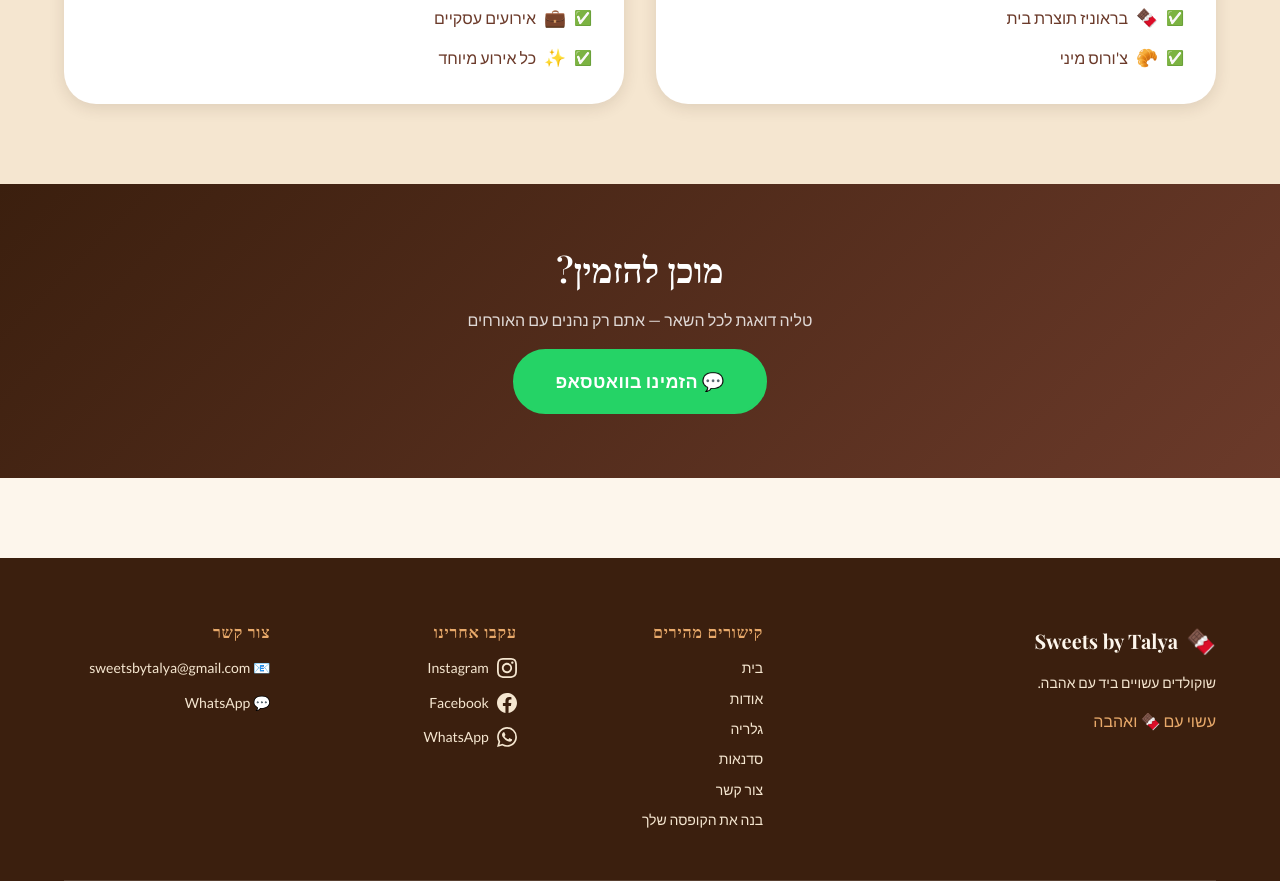
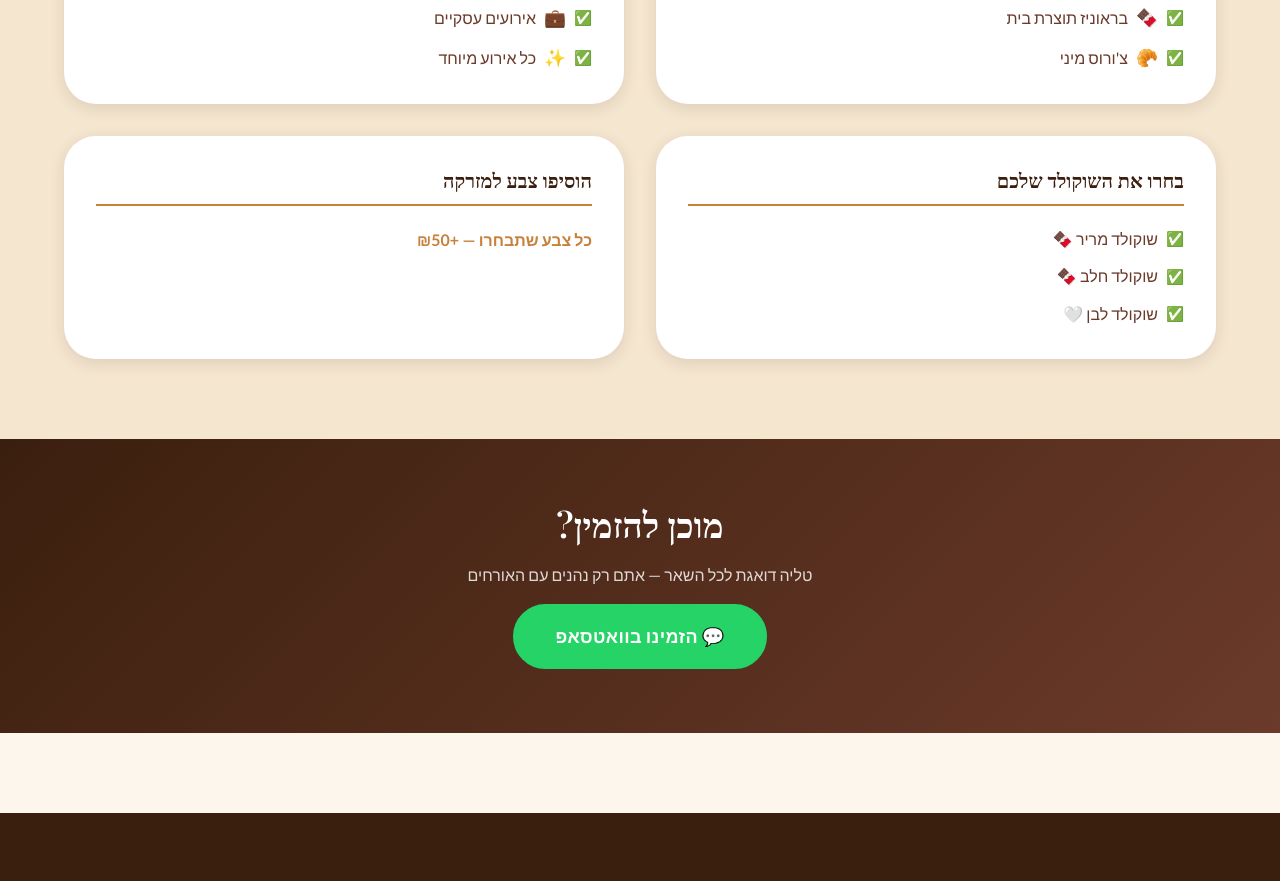
Before and after one commit to GuyAfik/SweetsByTalya, a React (Vite) app: page /fountain in a window 1280 px wide. Shown: the part 1640-2521 px from the top of the page. Built offline with nearby package versions, Linux system fonts and the light colour scheme; no server answers; a web font is replaced by a local one.

Commit message:
feat: fountain chocolate type selection + color add-on (+₪50)

```diff
--- a/public/locales/en/translation.json
+++ b/public/locales/en/translation.json
@@ -495,6 +495,12 @@
     "occasion_4": "Any special occasion",
     "cta": "Book via WhatsApp",
     "price_label": "₪1,000 for 20–30 guests",
+    "chocolate_type_title": "Choose your chocolate",
+    "chocolate_dark": "Dark Chocolate 🍫",
+    "chocolate_milk": "Milk Chocolate 🍫",
+    "chocolate_white": "White Chocolate 🤍",
+    "color_addon_title": "Add a color to the fountain",
+    "color_addon_desc": "Any color you choose — +₪50",
     "full_service_note": "Talya handles everything — you just enjoy with your guests",
     "page_title": "Chocolate Fountain Hospitality",
     "page_subtitle": "A sweet experience that flows",
--- a/public/locales/he/translation.json
+++ b/public/locales/he/translation.json
@@ -495,6 +495,12 @@
     "occasion_4": "כל אירוע מיוחד",
     "cta": "הזמינו בוואטסאפ",
     "price_label": "₪1,000 ל-20–30 אורחים",
+    "chocolate_type_title": "בחרו את השוקולד שלכם",
+    "chocolate_dark": "שוקולד מריר 🍫",
+    "chocolate_milk": "שוקולד חלב 🍫",
+    "chocolate_white": "שוקולד לבן 🤍",
+    "color_addon_title": "הוסיפו צבע למזרקה",
+    "color_addon_desc": "כל צבע שתבחרו — +₪50",
     "full_service_note": "טליה דואגת לכל השאר — אתם רק נהנים עם האורחים",
     "page_title": "הכנסת אורחים עם מזרקת שוקולד",
     "page_subtitle": "חוויה מתוקה שזורמת",
--- a/public/locales/pt/translation.json
+++ b/public/locales/pt/translation.json
@@ -495,6 +495,12 @@
     "occasion_4": "Qualquer ocasião especial",
     "cta": "Reservar pelo WhatsApp",
     "price_label": "₪1.000 para 20–30 convidados",
+    "chocolate_type_title": "Escolha o seu chocolate",
+    "chocolate_dark": "Chocolate Amargo 🍫",
+    "chocolate_milk": "Chocolate ao Leite 🍫",
+    "chocolate_white": "Chocolate Branco 🤍",
+    "color_addon_title": "Adicione uma cor à fonte",
+    "color_addon_desc": "Qualquer cor que você escolher — +₪50",
     "full_service_note": "Talya cuida de tudo — você só aproveita com seus convidados",
     "page_title": "Hospitalidade com Fonte de Chocolate",
     "page_subtitle": "Uma experiência doce que flui",
--- a/src/data/offerings.js
+++ b/src/data/offerings.js
@@ -146,8 +146,10 @@ ${t('fountain.offer_desc')}
 Includes: ${includes}.
 Perfect for: ${occasions}.
 Pricing: ₪1,000 for 20–30 guests. Price covers the full event service.
+Chocolate type: customers choose one — Dark Chocolate, Milk Chocolate, or White Chocolate.
+Color add-on: any color can be added to the fountain for an additional ₪50.
 Full service: Talya handles everything — setup, fresh dipping treats, service during the event, and cleanup. You just enjoy with your guests.
-Where to book: the "Chocolate Fountain" page (Hebrew: "מזרקת שוקולד") or WhatsApp with event date, guest count, and location.`
+Where to book: the "Chocolate Fountain" page (Hebrew: "מזרקת שוקולד") or WhatsApp with event date, guest count, chocolate type, and whether they want a color add-on.`
 }
 
 // ── Section: Retail menu ─────────────────────────────────────────────────────
--- a/src/pages/ChocolateFountain.css
+++ b/src/pages/ChocolateFountain.css
@@ -180,6 +180,13 @@
   flex-shrink: 0;
 }
 
+.fountain-details__addon-desc {
+  font-size: var(--text-base, 1rem);
+  color: var(--color-caramel, #C8860A);
+  font-weight: 600;
+  margin: 0;
+}
+
 /* ── CTA Banner ─────────────────────────────────────────────── */
 .fountain-cta-banner {
   background: linear-gradient(135deg, var(--color-chocolate-dark, #3B1F0E) 0%, var(--color-chocolate-mid, #5C3317) 100%);
--- a/src/pages/ChocolateFountain.jsx
+++ b/src/pages/ChocolateFountain.jsx
@@ -91,6 +91,29 @@ export default function ChocolateFountain() {
               </ul>
             </div>
 
+            <div className="fountain-details__card">
+              <h3 className="fountain-details__card-title">{t('fountain.chocolate_type_title')}</h3>
+              <ul className="fountain-details__list">
+                <li className="fountain-details__list-item">
+                  <span className="fountain-details__check">✅</span>
+                  {t('fountain.chocolate_dark')}
+                </li>
+                <li className="fountain-details__list-item">
+                  <span className="fountain-details__check">✅</span>
+                  {t('fountain.chocolate_milk')}
+                </li>
+                <li className="fountain-details__list-item">
+                  <span className="fountain-details__check">✅</span>
+                  {t('fountain.chocolate_white')}
+                </li>
+              </ul>
+            </div>
+
+            <div className="fountain-details__card">
+              <h3 className="fountain-details__card-title">{t('fountain.color_addon_title')}</h3>
+              <p className="fountain-details__addon-desc">{t('fountain.color_addon_desc')}</p>
+            </div>
+
           </div>
         </div>
       </section>
```
